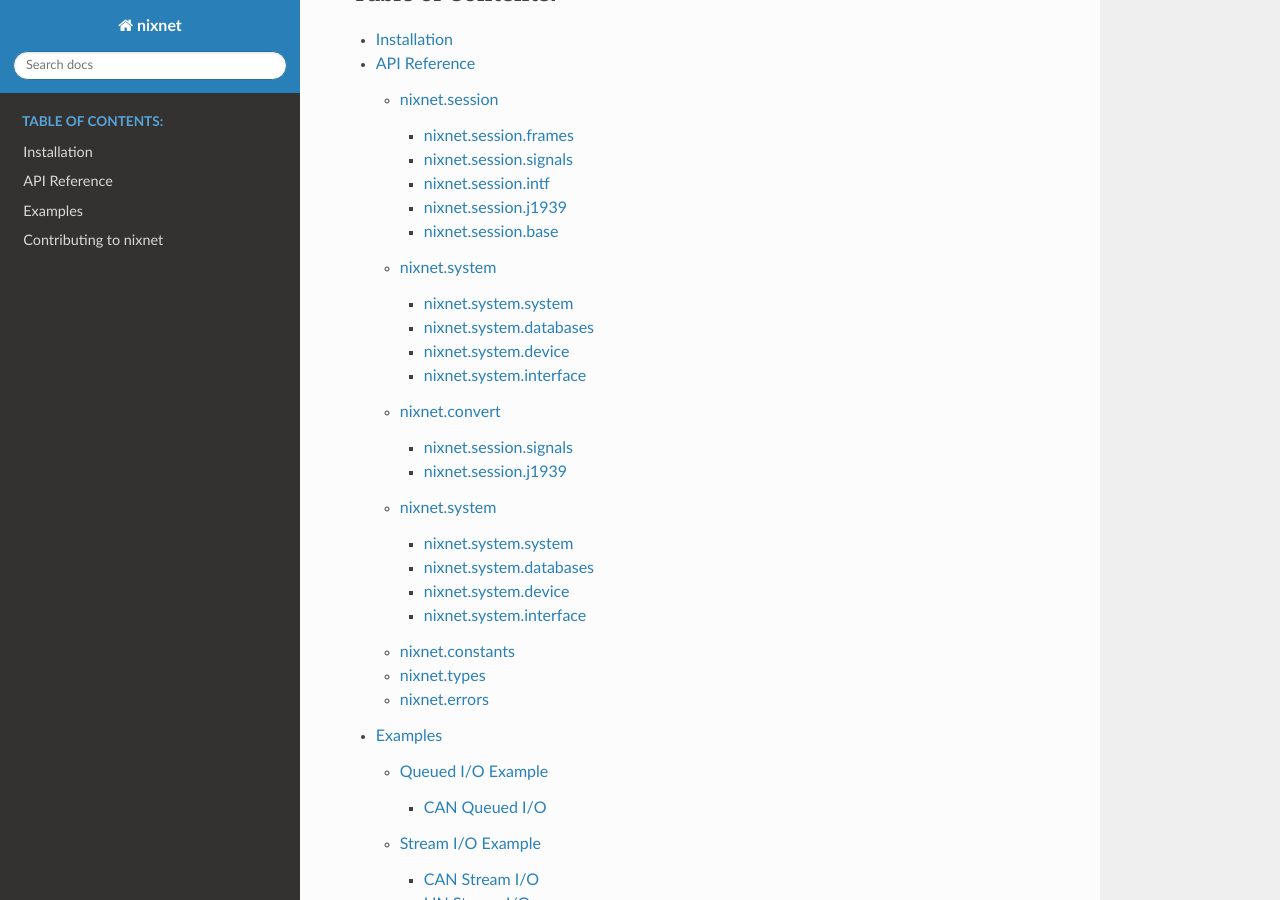
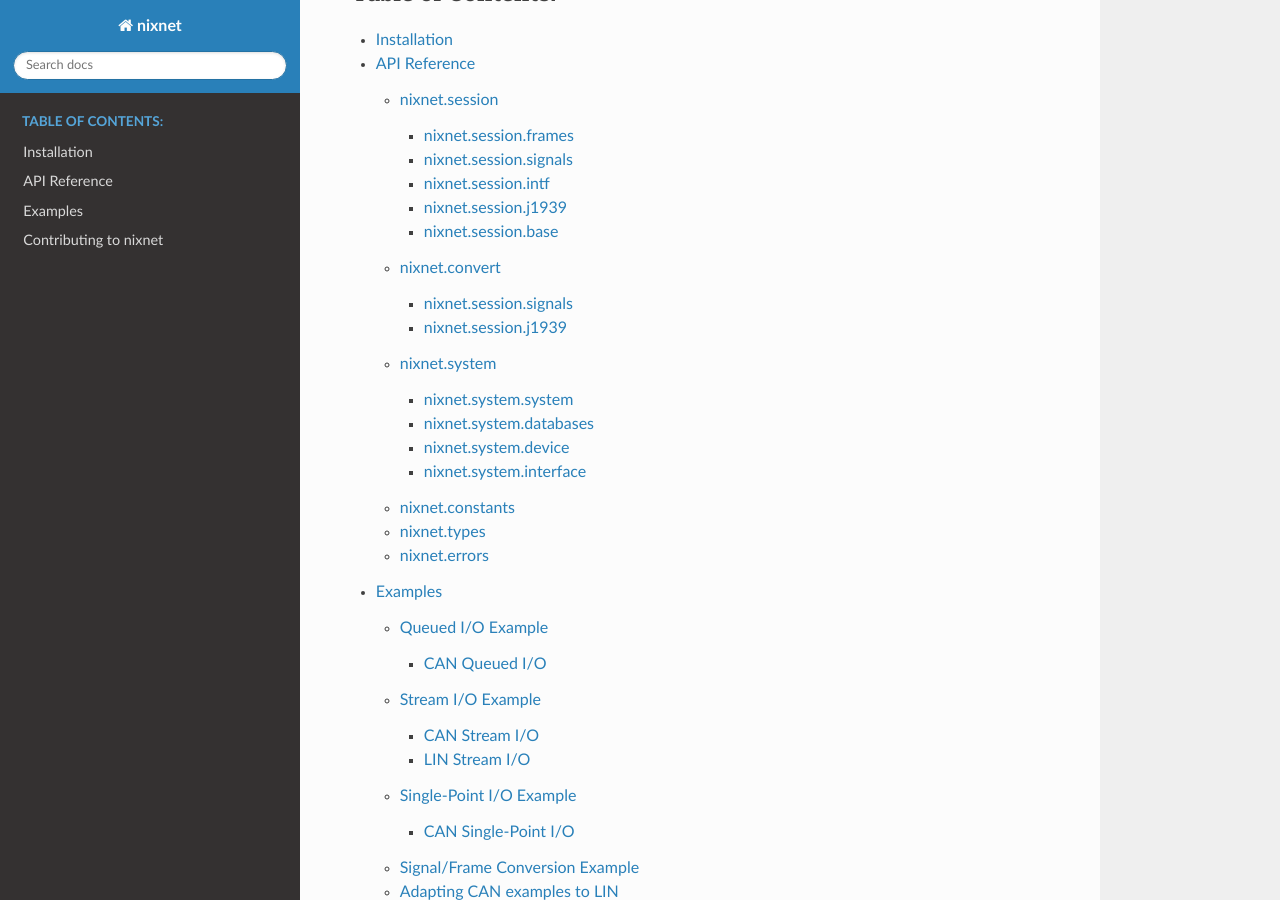
Before and after one commit to ni/nixnet-python, a Sphinx documentation site: the page built from docs/index.rst, in a window 1280 px wide and 900 px high, scrolled down 1852 px. Built offline with Sphinx 7.4.7 and the Read the Docs theme 2.0.0, drawn with Linux system fonts in a browser that asks for light colours.

Commit message:
fix(docs): Linked to system docs twice

```diff
--- a/README.rst
+++ b/README.rst
@@ -43,34 +43,34 @@
 ===========
 
 Running **nixnet** requires NI-XNET or NI-XNET Runtime. Visit the
-`ni.com/downloads <http://www.ni.com/downloads/>`_ to download the latest version
+`ni.com/downloads <http://www.ni.com/downloads/>`__ to download the latest version
 of NI-XNET.
 
-**nixnet** can be installed with `pip <http://pypi.python.org/pypi/pip>`_::
+**nixnet** can be installed with `pip <http://pypi.python.org/pypi/pip>`__::
 
   $ python -m pip install nixnet
 
-Now you should be able to move onto the `Examples <https://github.com/ni/nixnet-python/tree/master/nixnet_examples>`_.
+Now you should be able to move onto the `Examples <https://github.com/ni/nixnet-python/tree/master/nixnet_examples>`__.
 
 Resources
 =========
 
-* `Documentation <http://nixnet.readthedocs.io>`_.
-* `Source <https://github.com/ni/nixnet-python>`_.
+* `Documentation <http://nixnet.readthedocs.io>`__.
+* `Source <https://github.com/ni/nixnet-python>`__.
 
 Product Support
 ---------------
 
 The **nixnet** package and NI-XNET are supported by NI. For support, open
-a request through the NI support portal at `ni.com <http://www.ni.com>`_.
+a request through the NI support portal at `ni.com <http://www.ni.com>`__.
 
 Bugs / Feature Requests
 -----------------------
 
 We welcome all kinds of contributions.  If you have a bug to report or a feature
 request for **nixnet**, feel free to `open an issue on Github
-<https://github.com/ni/nixnet-python/issues>`_ or `contribute the change yourself
-<https://github.com/ni/nixnet-python/blob/master/CONTRIBUTING.rst>`_.
+<https://github.com/ni/nixnet-python/issues>`__ or `contribute the change yourself
+<https://github.com/ni/nixnet-python/blob/master/CONTRIBUTING.rst>`__.
 
 Status
 ======
@@ -82,14 +82,14 @@
    * CAN and LIN protocol
    * Frames, Signals, and frame/signal conversion
    * Database import
-   * For a complete list of supported features and functions, see the `documentation <http://nixnet.readthedocs.io>`_.
+   * For a complete list of supported features and functions, see the `documentation <http://nixnet.readthedocs.io>`__.
 
-* See the `enhancement issues <https://github.com/ni/nixnet-python/issues?q=is%3Aissue+is%3Aopen+label%3Aenhancement>`_ for potential future work.
+* See the `enhancement issues <https://github.com/ni/nixnet-python/issues?q=is%3Aissue+is%3Aopen+label%3Aenhancement>`__ for potential future work.
 * Breaking API changes will be kept to a minimum. If a breaking change is made, it will be planned through
-  `breaking-change isssues <https://github.com/ni/nixnet-python/issues?q=is%3Aissue+is%3Aopen+label%3Abreaking-change>`_
-  and communicated via `semver <http://semver.org/>`_ and the `release notes <https://github.com/ni/nixnet-python/releases>`_.
+  `breaking-change isssues <https://github.com/ni/nixnet-python/issues?q=is%3Aissue+is%3Aopen+label%3Abreaking-change>`__
+  and communicated via `semver <http://semver.org/>`__ and the `release notes <https://github.com/ni/nixnet-python/releases>`__.
 
-* `Known issues <https://github.com/ni/nixnet-python/issues?q=is%3Aissue+is%3Aopen+label%3Abug>`_.
+* `Known issues <https://github.com/ni/nixnet-python/issues?q=is%3Aissue+is%3Aopen+label%3Abug>`__.
 
 **nixnet** currently supports
 
--- a/docs/api_reference.rst
+++ b/docs/api_reference.rst
@@ -9,7 +9,6 @@
    :caption: Table of Contents:
 
    api_reference/session
-   api_reference/system
    api_reference/convert
    api_reference/system
    api_reference/constants
```
